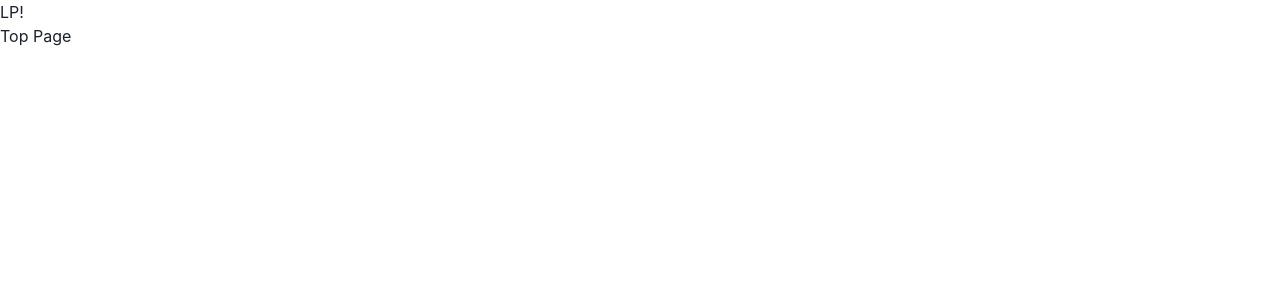
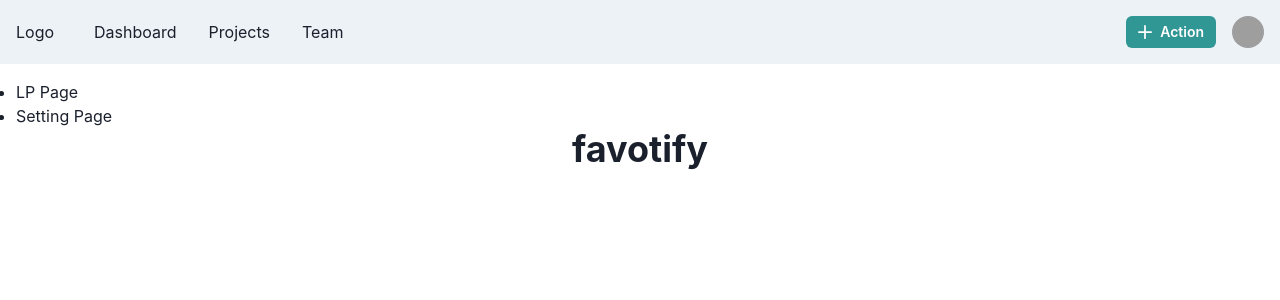
Before and after one commit to tokku5552/favotify, a Next.js app: page / in a window 1280 px wide. Shown: the top 300 px of the page. Built offline with nearby package versions, Linux system fonts and the light colour scheme; grey boxes are pictures that could not be loaded.

Commit message:
add: header

```diff
--- a/src/pages/index.tsx
+++ b/src/pages/index.tsx
@@ -1,21 +1,25 @@
+import { Heading } from '@chakra-ui/react';
 import type { NextPage } from 'next';
-import Head from 'next/head';
 import Link from 'next/link';
+import NavigationBar from '../components/NavigationBar';
 
 const Home: NextPage = () => {
   return (
-    <div>
-      <Head>
-        <title>Create Next App</title>
-        <meta name='description' content='Generated by create next app' />
-        <link rel='icon' href='/favicon.ico' />
-      </Head>
-
-      <main>
-        <h1>LP!</h1>
-        <Link href='/top'>Top Page</Link>
-      </main>
-    </div>
+    <>
+      <NavigationBar>
+        <ul>
+          <li>
+            <Link href='/'>LP Page</Link>
+          </li>
+          <li>
+            <Link href='/setting'>Setting Page</Link>
+          </li>
+        </ul>
+        <center>
+          <Heading>favotify</Heading>
+        </center>
+      </NavigationBar>
+    </>
   );
 };
 
```
